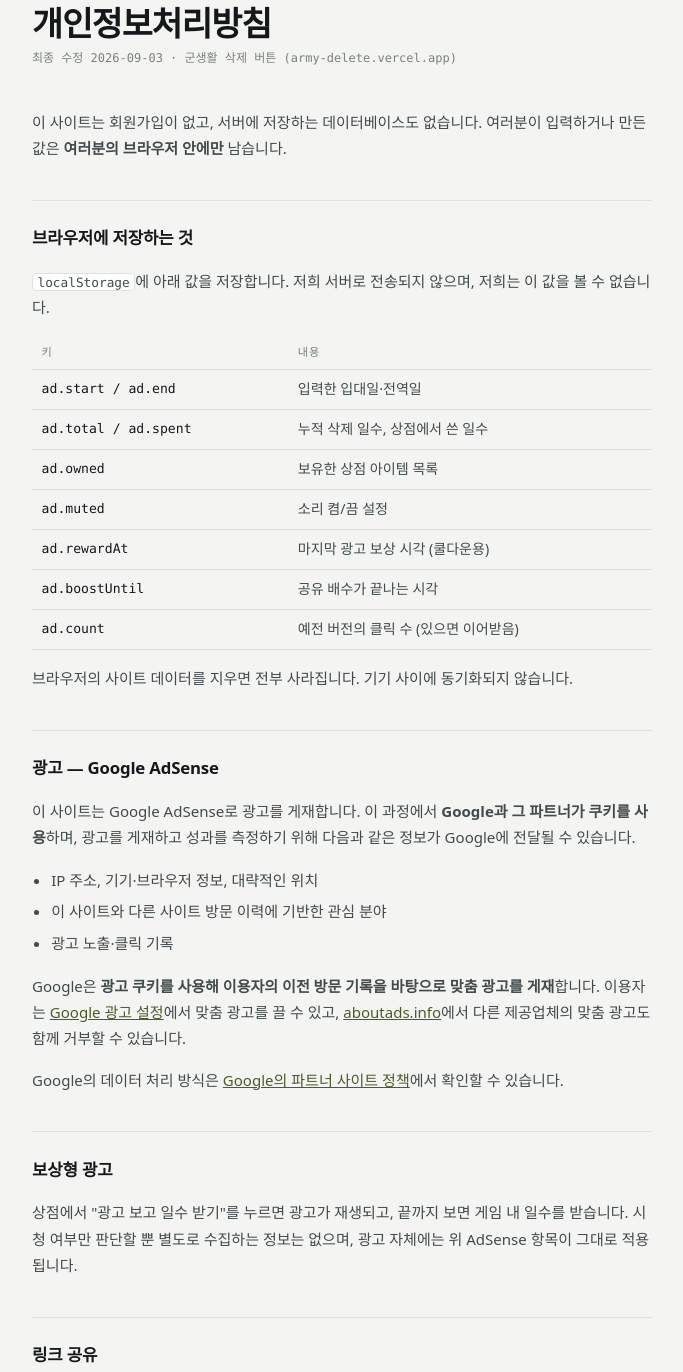
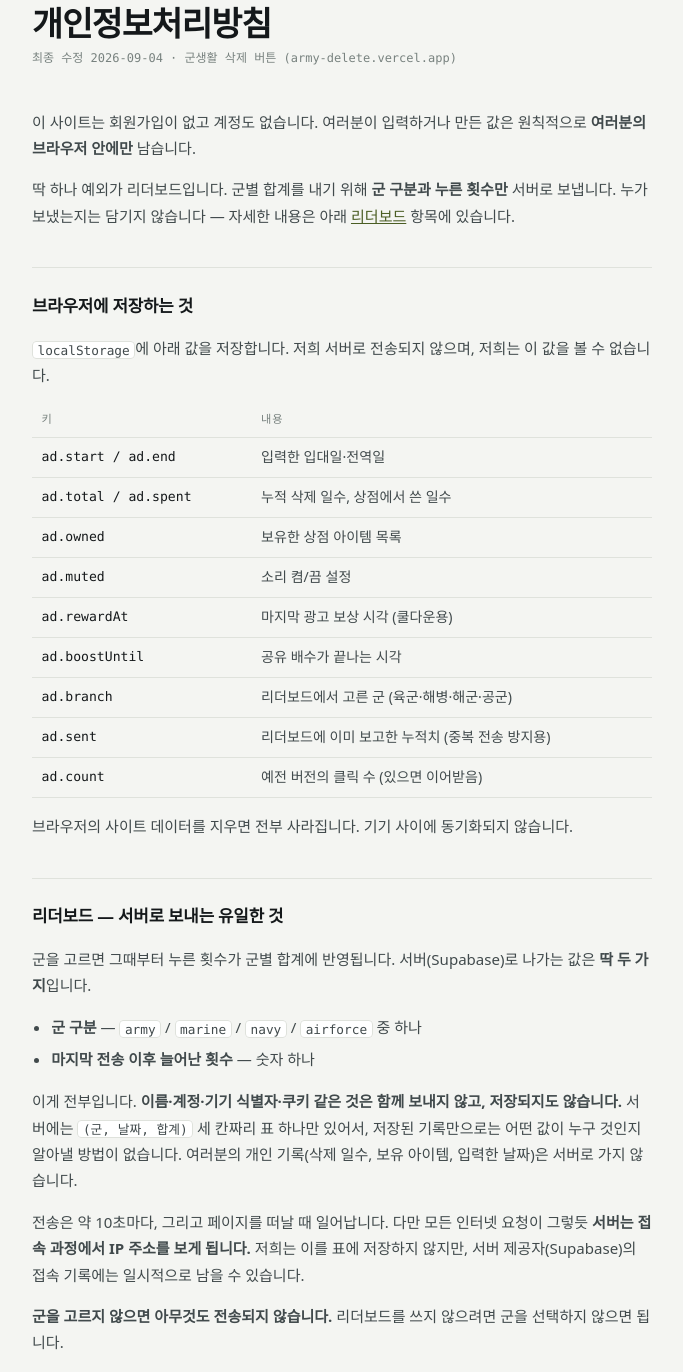
Before and after one commit to arttechcorp/army-delete, a plain HTML site: page privacy.html in a window 1280 px wide. Shown: the part 82-1454 px from the top of the page, without its empty margins (298-981 px from the left). Drawn offline with Linux system fonts and the light colour scheme.

Commit message:
리더보드를 개인정보처리방침에 반영
리더보드로 서버가 생기면서 "서버에 저장하는 데이터베이스가 없다" 가
사실이 아니게 됐다. AdSense 심사 중이라 그대로 두면 안 된다.

리더보드 항목을 새로 넣어 서버로 나가는 값이 군 구분과 클릭 증가분
둘뿐이고 식별자가 없다는 것, (군, 날짜, 합계) 표만 있어 저장된 기록
만으로는 누구 것인지 알 수 없다는 것, 군을 고르지 않으면 아무것도
전송되지 않는다는 것을 밝혔다. IP 는 표에 저장하지 않지만 접속
과정에서 서버가 보게 된다는 점도 적었다.

저장 키 표에 ad.branch / ad.sent 를 추가하고 외부 요청 목록에
Supabase 를 넣었다.

실제 전송을 확인하고 썼다 — 군 미선택 상태에서 tap 호출 0건,
선택 후 본문은 {"p_branch":"army","p_delta":7} 뿐이다.

Co-Authored-By: Claude Opus 5 <noreply@anthropic.com>

```diff
--- a/privacy.html
+++ b/privacy.html
@@ -57,9 +57,10 @@
 <main>
   <div class="mark">Privacy</div>
   <h1>개인정보처리방침</h1>
-  <p class="updated">최종 수정 2026-09-03 · 군생활 삭제 버튼 (army-delete.vercel.app)</p>
+  <p class="updated">최종 수정 2026-09-04 · 군생활 삭제 버튼 (army-delete.vercel.app)</p>
 
-  <p>이 사이트는 회원가입이 없고, 서버에 저장하는 데이터베이스도 없습니다. 여러분이 입력하거나 만든 값은 <strong>여러분의 브라우저 안에만</strong> 남습니다.</p>
+  <p>이 사이트는 회원가입이 없고 계정도 없습니다. 여러분이 입력하거나 만든 값은 원칙적으로 <strong>여러분의 브라우저 안에만</strong> 남습니다.</p>
+  <p>딱 하나 예외가 리더보드입니다. 군별 합계를 내기 위해 <strong>군 구분과 누른 횟수만</strong> 서버로 보냅니다. 누가 보냈는지는 담기지 않습니다 — 자세한 내용은 아래 <a href="#leaderboard">리더보드</a> 항목에 있습니다.</p>
 
   <h2>브라우저에 저장하는 것</h2>
   <p><code>localStorage</code>에 아래 값을 저장합니다. 저희 서버로 전송되지 않으며, 저희는 이 값을 볼 수 없습니다.</p>
@@ -71,9 +72,21 @@
     <tr><td>ad.muted</td><td>소리 켬/끔 설정</td></tr>
     <tr><td>ad.rewardAt</td><td>마지막 광고 보상 시각 (쿨다운용)</td></tr>
     <tr><td>ad.boostUntil</td><td>공유 배수가 끝나는 시각</td></tr>
+    <tr><td>ad.branch</td><td>리더보드에서 고른 군 (육군·해병·해군·공군)</td></tr>
+    <tr><td>ad.sent</td><td>리더보드에 이미 보고한 누적치 (중복 전송 방지용)</td></tr>
     <tr><td>ad.count</td><td>예전 버전의 클릭 수 (있으면 이어받음)</td></tr>
   </table>
   <p>브라우저의 사이트 데이터를 지우면 전부 사라집니다. 기기 사이에 동기화되지 않습니다.</p>
+
+  <h2 id="leaderboard">리더보드 — 서버로 보내는 유일한 것</h2>
+  <p>군을 고르면 그때부터 누른 횟수가 군별 합계에 반영됩니다. 서버(Supabase)로 나가는 값은 <strong>딱 두 가지</strong>입니다.</p>
+  <ul>
+    <li><strong>군 구분</strong> — <code>army</code> / <code>marine</code> / <code>navy</code> / <code>airforce</code> 중 하나</li>
+    <li><strong>마지막 전송 이후 늘어난 횟수</strong> — 숫자 하나</li>
+  </ul>
+  <p>이게 전부입니다. <strong>이름·계정·기기 식별자·쿠키 같은 것은 함께 보내지 않고, 저장되지도 않습니다.</strong> 서버에는 <code>(군, 날짜, 합계)</code> 세 칸짜리 표 하나만 있어서, 저장된 기록만으로는 어떤 값이 누구 것인지 알아낼 방법이 없습니다. 여러분의 개인 기록(삭제 일수, 보유 아이템, 입력한 날짜)은 서버로 가지 않습니다.</p>
+  <p>전송은 약 10초마다, 그리고 페이지를 떠날 때 일어납니다. 다만 모든 인터넷 요청이 그렇듯 <strong>서버는 접속 과정에서 IP 주소를 보게 됩니다.</strong> 저희는 이를 표에 저장하지 않지만, 서버 제공자(Supabase)의 접속 기록에는 일시적으로 남을 수 있습니다.</p>
+  <p><strong>군을 고르지 않으면 아무것도 전송되지 않습니다.</strong> 리더보드를 쓰지 않으려면 군을 선택하지 않으면 됩니다.</p>
 
   <h2>광고 — Google AdSense</h2>
   <p>이 사이트는 Google AdSense로 광고를 게재합니다. 이 과정에서 <strong>Google과 그 파트너가 쿠키를 사용</strong>하며, 광고를 게재하고 성과를 측정하기 위해 다음과 같은 정보가 Google에 전달될 수 있습니다.</p>
@@ -95,6 +108,7 @@
   <ul>
     <li><strong>Google Fonts</strong> — 글꼴을 받아옵니다. 이 과정에서 IP 주소가 Google에 전달됩니다.</li>
     <li><strong>Google AdSense</strong> — 위 광고 항목 참고.</li>
+    <li><strong>Supabase</strong> — 리더보드 집계. 위 리더보드 항목 참고.</li>
   </ul>
   <p>그 밖에 분석 도구나 추적 스크립트는 사용하지 않습니다.</p>
 
```
Also changed, not shown: README.md.
